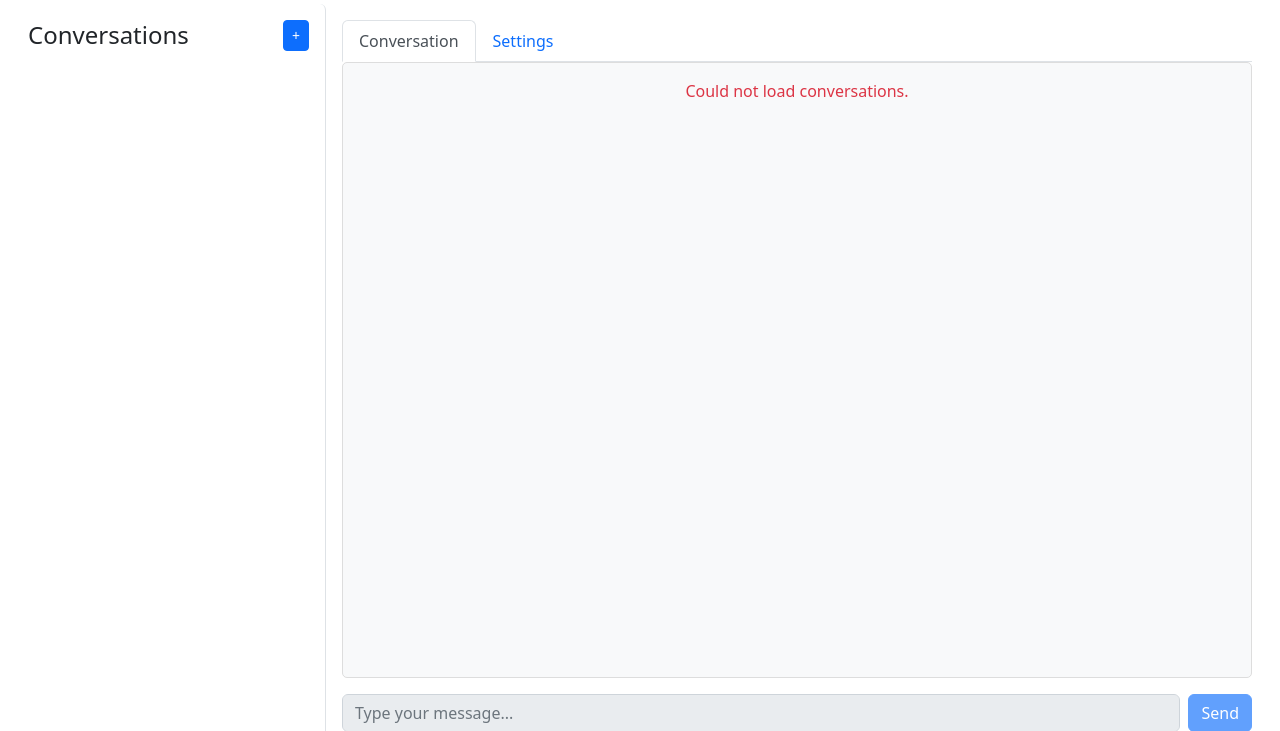
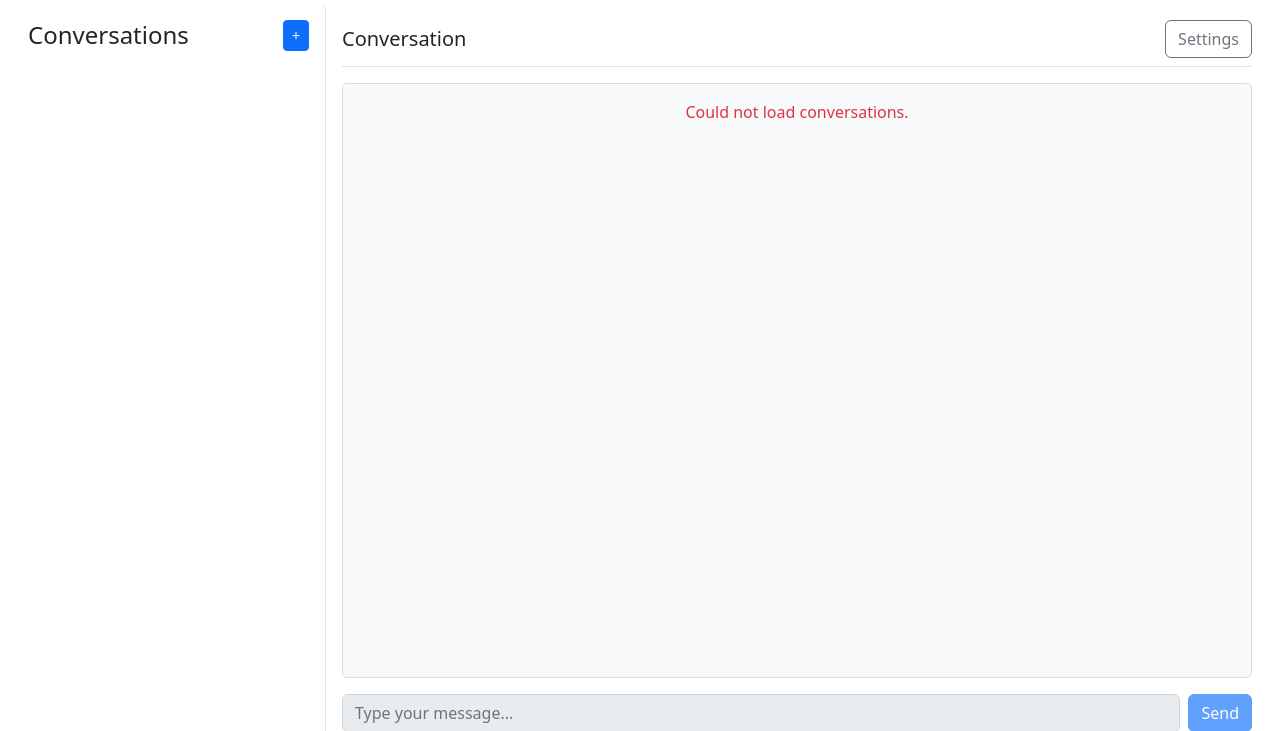
Before and after one commit to CodeMachine0121/AI-Conversation, a Django app: page /chat/ in a window 1280 px wide. Shown: the part 56-787 px from the top of the page. Run offline with Django 5.2, Linux system fonts and the light colour scheme; the visitor is signed in with stand-in values (Sample User, id 1); data that the repository does not hold is empty; parts of the project's set-up code (start-up, migrations or seed data) failed here and were passed over; some libraries are stand-ins or nearby versions.

Commit message:
feat(chat): add settings modal and update chat header layout

```diff
--- a/playms_homework/static/js/chat.js
+++ b/playms_homework/static/js/chat.js
@@ -216,10 +216,11 @@ function initializeChatApp(chatMessages, conversationList, messageForm, messageI
     });
   }
 
-  if (createChatSettingForm) {
-    createChatSettingForm.addEventListener('submit', async (e) => {
-      e.preventDefault();
-      console.log("submit settings form");
+  // Add event listener for Save Settings button in modal
+  const saveSettingsBtn = document.getElementById('save-settings-btn');
+  if (saveSettingsBtn) {
+    saveSettingsBtn.addEventListener('click', async () => {
+      console.log("save settings button clicked");
       try {
         const response = await fetch('/api/chat-setting/', {
           method: 'POST',
@@ -239,13 +240,27 @@ function initializeChatApp(chatMessages, conversationList, messageForm, messageI
         });
 
         if (!response.ok) {
-          throw new Error('Failed to create chat settings');
+          throw new Error('Failed to save chat settings');
         }
         const result = await response.json();
         alert('Settings saved successfully!');
+
+        // Close the modal after successful save
+        const settingsModal = bootstrap.Modal.getInstance(document.getElementById('settingsModal'));
+        if (settingsModal) {
+          settingsModal.hide();
+        }
       } catch (error) {
         alert('Could not save settings: ' + error.message);
       }
+    });
+  }
+
+  // Keep the original form submit handler as backup (if needed)
+  if (createChatSettingForm) {
+    createChatSettingForm.addEventListener('submit', async (e) => {
+      e.preventDefault();
+      // This will now be triggered by the Save Settings button click
     });
   }
 
--- a/playms_homework/templates/conversations/chat.html
+++ b/playms_homework/templates/conversations/chat.html
@@ -39,12 +39,6 @@
     flex-direction: column;
   }
 
-  #settings-panel {
-    flex-grow: 1;
-    overflow-y: auto;
-    padding: 0;
-  }
-
   #chat-messages {
     flex-grow: 1;
     overflow-y: auto;
@@ -57,10 +51,6 @@
 
   #message-form {
     flex-shrink: 0;
-  }
-
-  #setting-form {
-    max-width: 600px;
   }
 
   #setting-form .form-control,
@@ -94,6 +84,36 @@
   }
   .user-message {
     text-align: right;
+  }
+
+  /* Chat header with settings button */
+  .chat-header {
+    display: flex;
+    justify-content: space-between;
+    align-items: center;
+    margin-bottom: 1rem;
+    padding-bottom: 0.5rem;
+    border-bottom: 1px solid #dee2e6;
+  }
+
+  .chat-title {
+    flex: 1;
+    margin: 0;
+  }
+
+  .settings-btn {
+    margin-left: auto;
+  }
+
+  /* Modal styles */
+  .modal-content {
+    border-radius: 10px;
+  }
+
+  .modal-header {
+    background-color: #f8f9fa;
+    border-top-left-radius: 10px;
+    border-top-right-radius: 10px;
   }
 
   /* ??¦¡?? */
@@ -164,16 +184,16 @@
 
   <!-- Main Chat Area -->
   <div id="chat-container">
-    <ul class="nav nav-tabs" id="myTab" role="tablist">
-      <li class="nav-item" role="presentation">
-        <button class="nav-link active" id="chat-tab" data-bs-toggle="tab" data-bs-target="#chat-panel" type="button" role="tab" aria-controls="chat-panel" aria-selected="true">Conversation</button>
-      </li>
-      <li class="nav-item" role="presentation">
-        <button class="nav-link" id="settings-tab" data-bs-toggle="tab" data-bs-target="#settings-panel" type="button" role="tab" aria-controls="settings-panel" aria-selected="false">Settings</button>
-      </li>
-    </ul>
-    <div class="tab-content" id="myTabContent" style="flex-grow: 1; display: flex; flex-direction: column;">
-      <div class="tab-pane fade show active" id="chat-panel" role="tabpanel" aria-labelledby="chat-tab" style="flex-grow: 1; display: flex; flex-direction: column;">
+    <!-- Chat Header with Settings Button -->
+    <div class="chat-header">
+      <h5 class="chat-title">Conversation</h5>
+      <button type="button" class="btn btn-outline-secondary settings-btn" data-bs-toggle="modal" data-bs-target="#settingsModal">
+        <i class="fas fa-cog"></i> Settings
+      </button>
+    </div>
+
+    <!-- Chat Panel -->
+    <div id="chat-panel" style="flex-grow: 1; display: flex; flex-direction: column;">
       <div id="chat-messages">
         <!-- Messages will be loaded here -->
         <p class="text-center text-muted">Select a conversation to start chatting or start a new one.</p>
@@ -184,20 +204,29 @@
         <button type="submit" class="btn btn-primary" disabled>Send</button>
       </form>
     </div>
-      <div class="tab-pane fade" id="settings-panel" role="tabpanel" aria-labelledby="settings-tab">
-        <div class="p-3">
-            <h4>AI Settings</h4>
+  </div>
+</div>
+
+<!-- Settings Modal -->
+<div class="modal fade" id="settingsModal" tabindex="-1" aria-labelledby="settingsModalLabel" aria-hidden="true">
+  <div class="modal-dialog modal-lg">
+    <div class="modal-content">
+      <div class="modal-header">
+        <h5 class="modal-title" id="settingsModalLabel">AI Settings</h5>
+        <button type="button" class="btn-close" data-bs-dismiss="modal" aria-label="Close"></button>
+      </div>
+      <div class="modal-body">
         <form id="setting-form">
           <div class="mb-3">
-                    <label for="reply-style" class="form-label">Reply Style</label>
+            <label for="ai-style" class="form-label">Reply Style</label>
             <input type="text" class="form-control" id="ai-style" value="Formal">
           </div>
           <div class="mb-3">
-                    <label for="tone" class="form-label">Tone</label>
+            <label for="ai-tone" class="form-label">Tone</label>
             <input type="text" class="form-control" id="ai-tone" value="Polite">
           </div>
           <div class="mb-3">
-                    <label for="model" class="form-label">Model</label>
+            <label for="ai-model" class="form-label">Model</label>
             <input type="text" class="form-control" id="ai-model" value="gpt-4">
           </div>
           <div class="mb-3">
@@ -205,12 +234,14 @@
             <input type="password" class="form-control" id="api-key" value="super-secret-key">
           </div>
           <div class="mb-3">
-                    <label for="pre-constructed-prompt" class="form-label">Pre-construction (System Prompt)</label>
+            <label for="pre-construction" class="form-label">Pre-construction (System Prompt)</label>
             <textarea class="form-control" id="pre-construction" rows="3">You are a helpful assistant.</textarea>
           </div>
-                <button type="submit" class="btn btn-primary">Save Settings</button>
         </form>
       </div>
+      <div class="modal-footer">
+        <button type="button" class="btn btn-secondary" data-bs-dismiss="modal">Cancel</button>
+        <button type="button" class="btn btn-primary" id="save-settings-btn">Save Settings</button>
       </div>
     </div>
   </div>
```
Lines whose indentation alone changed are shown as unchanged.
